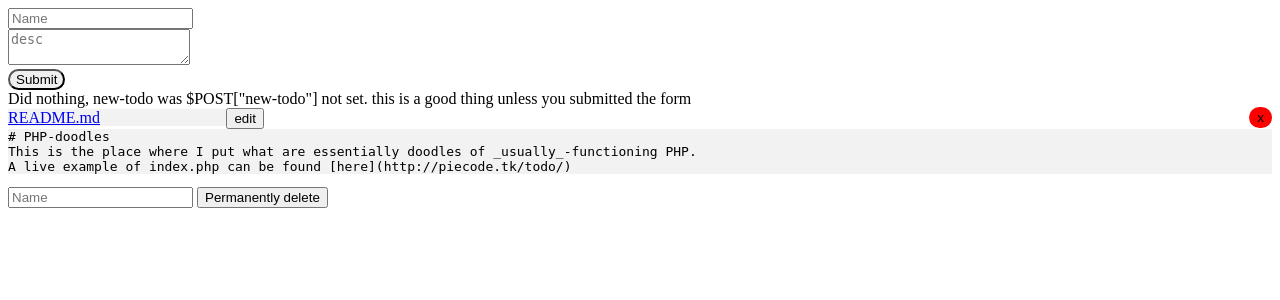
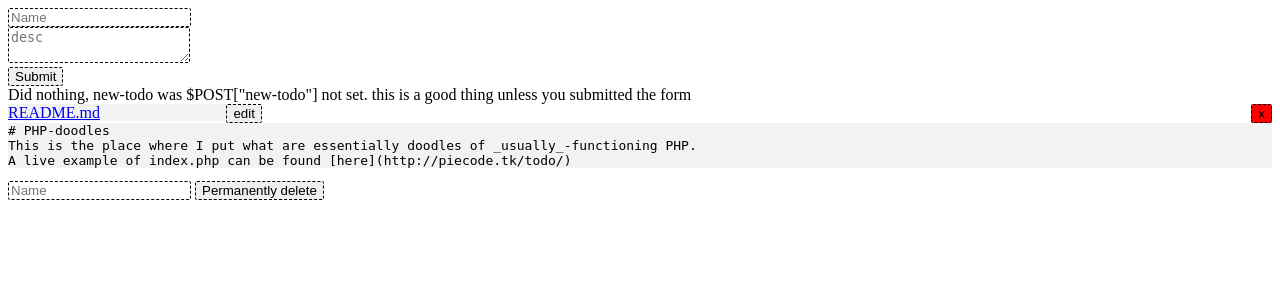
Before and after one commit to pielover88888/PHP-doodles, a PHP site: page /index.php in a window 1280 px wide. Shown: the top 300 px of the page. Run offline with PHP 8.4, Linux system fonts and the light colour scheme; data that the repository does not hold is empty.

Commit message:
For that hand-stitched look

```diff
--- a/index.php
+++ b/index.php
@@ -2,14 +2,18 @@
 <head>
 <style>
 .button{
-border-radius:50px;
+border-radius:2px;
+}
+#dele,input,select,textarea,button{
+border-radius:2px;
+border:1px dashed;
 }
 input:focus,
 select:focus,
-//textarea:focus,
+textarea:focus,
 button:focus {
-    outline-width: thin;
-	outline-style:outset;
+	outline-width: thin;
+	outline-style:dotted;
 }
 </style>
 <meta name=viewport content="width=device-width, initial-scale=1">
@@ -82,7 +86,7 @@ $jscontent = str_replace("\n",'\n',$content);
 $jscontent = str_replace("\r\n",'\n',$content);
 
 $magic_js = "window.scrollTo(0,0);var naw=document.getElementById('new'); naw.value='$result';var dask=document.getElementById('desc'); dask.value='$jscontent';dask.style.width='90%';dask.style.height='200px';dask.focus();";
-$delbut = "<button onclick=\"$magic_js\" value='edit' style='margin-left:10%;'>edit</button><form style='display:inline;float:right;' action='/todo/index.php' method='POST'><input type='hidden' name='del-todo' value='$result'> <input style='border-radius:5000px;background-color:red;border-color:rgba(0,0,0,0.0);margin-left:10px;margin-top:-1px;' type='submit' value='x' title='Permanently delete $result'></form>";
+$delbut = "<button onclick=\"$magic_js\" value='edit' style='margin-left:10%;'>edit</button><form style='display:inline;float:right;' action='/todo/index.php' method='POST'><input type='hidden' name='del-todo' value='$result'> <input class='dele' style='background-color:red;margin-left:10px;margin-top:-1px;' type='submit' value='x' title='Permanently delete $result'></form>";
 		echo "<span style='background-color:rgba(0,0,0,0.05);'>" . $beg . $result . $end . $result . "</a>" . $delbut;
 		echo "<pre style='white-space: pre-wrap;margin-top:0px;background-color:rgba(0,0,0,0.05);'><code>" . $content . "</code></pre></span>";
 }
```
